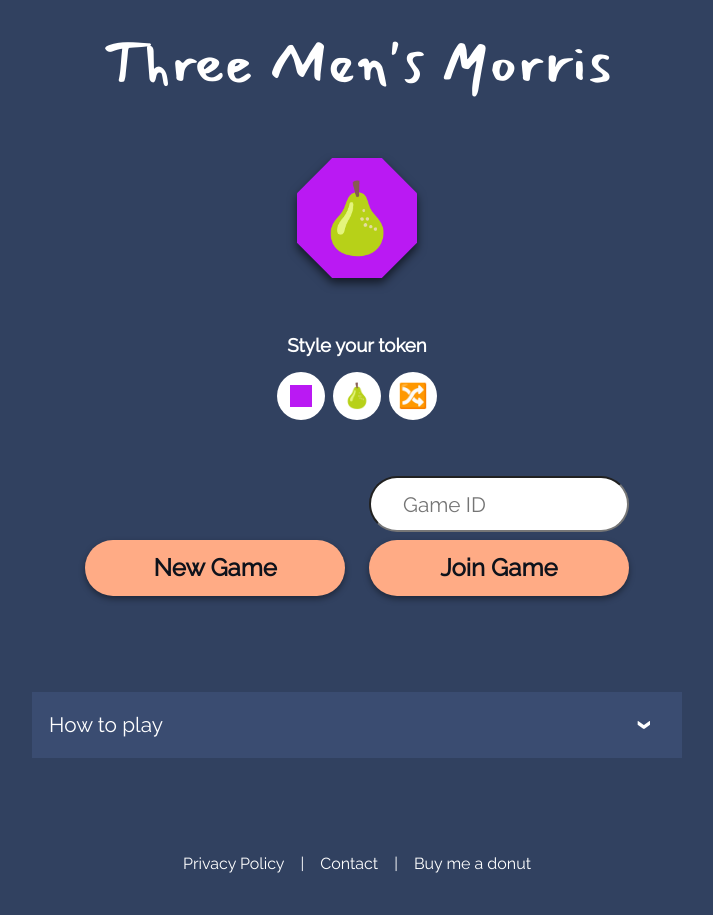
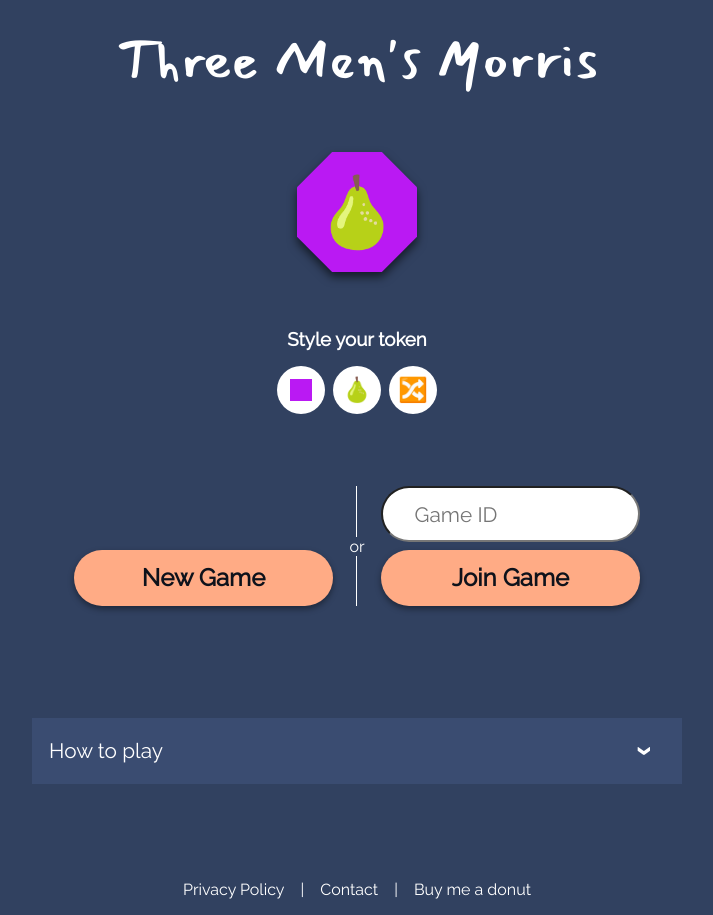
Before and after one commit to maidi29/three-mens-morris, a React (Create React App) app: page / in a window 1280 px wide. Shown: the whole page, without its empty margins (283-996 px from the left). Before the commit the page ends 889 px from the top, so only its background shows below. Built offline with nearby package versions, Linux system fonts and the light colour scheme; no server answers.

Commit message:
add divisor to join/start section

```diff
--- a/src/components/features/Main/Main.module.scss
+++ b/src/components/features/Main/Main.module.scss
@@ -7,7 +7,7 @@
   gap: 3rem;
   h1 {
     font-family: Mansalva, sans-serif;
-    font-size: 3.7rem;
+    font-size: 3.5rem;
     font-weight: normal;
   }
   .toast {
--- a/src/components/features/Start/Start.module.scss
+++ b/src/components/features/Start/Start.module.scss
@@ -8,12 +8,24 @@
 }
 .start {
   display: flex;
-  gap: 1.5rem;
-  flex-direction: row;
-  align-items: flex-end;
+  align-items: center;
   justify-content: center;
-  > * {
-    flex-basis: 50%;
+  gap: 1rem;
+  margin: 1rem 0;
+  > *:nth-child(odd) {
+    flex: 1;
+    align-self: flex-end;
+  }
+  .divisor {
+    display: flex;
+    flex-direction: column;
+    align-items: center;
+    align-self: stretch;
+    .vl {
+      border-left: 1px solid theme.$colorSecondary;
+      height: 100%;
+      margin-left: -1px;
+    }
   }
   .joinSection {
     display: flex;
--- a/src/components/features/Start/Start.tsx
+++ b/src/components/features/Start/Start.tsx
@@ -158,6 +158,11 @@ export const Start = (): JSX.Element => {
             New Game{isCreating ? "..." : ""}
           </Button>
         </div>
+        <div className={styles.divisor}>
+          <div className={styles.vl}></div>
+          <div>or</div>
+          <div className={styles.vl}></div>
+        </div>
         <div className={styles.joinSection}>
           <Input
             maxLength={3}
```
